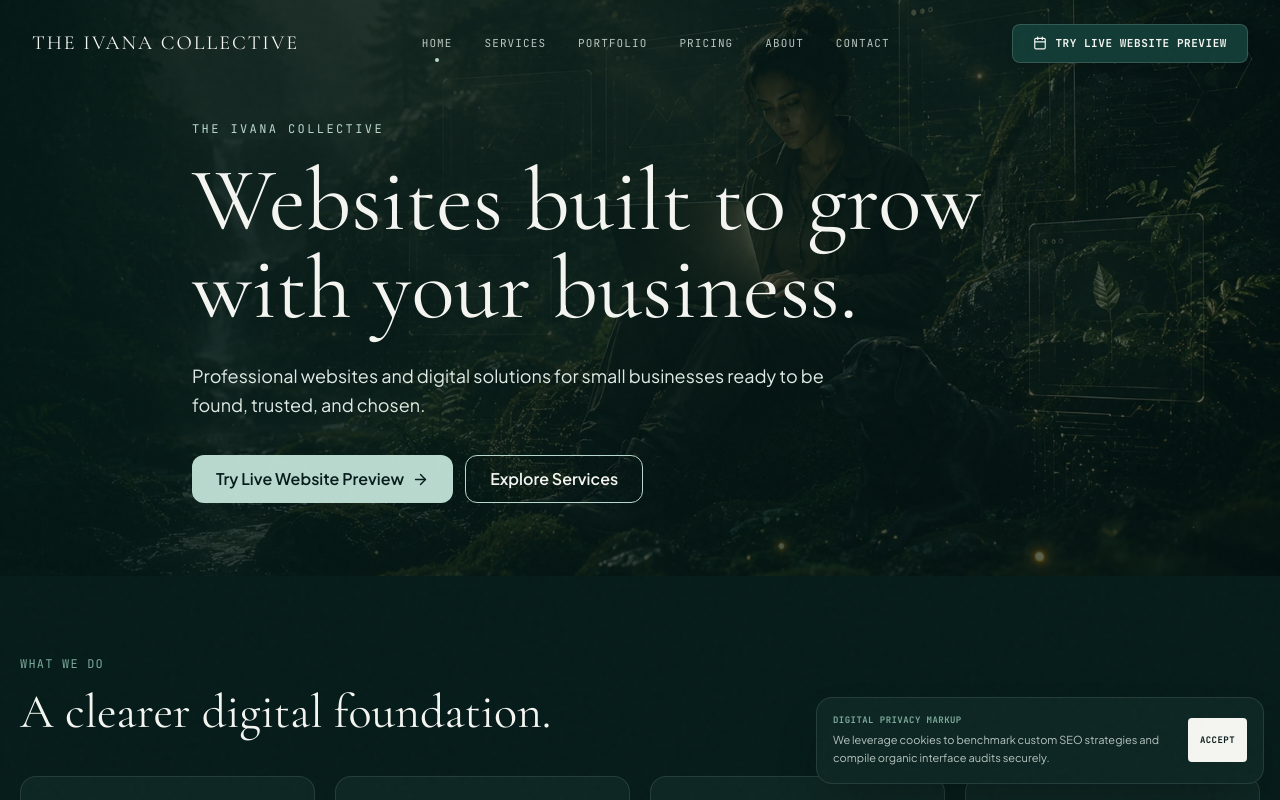
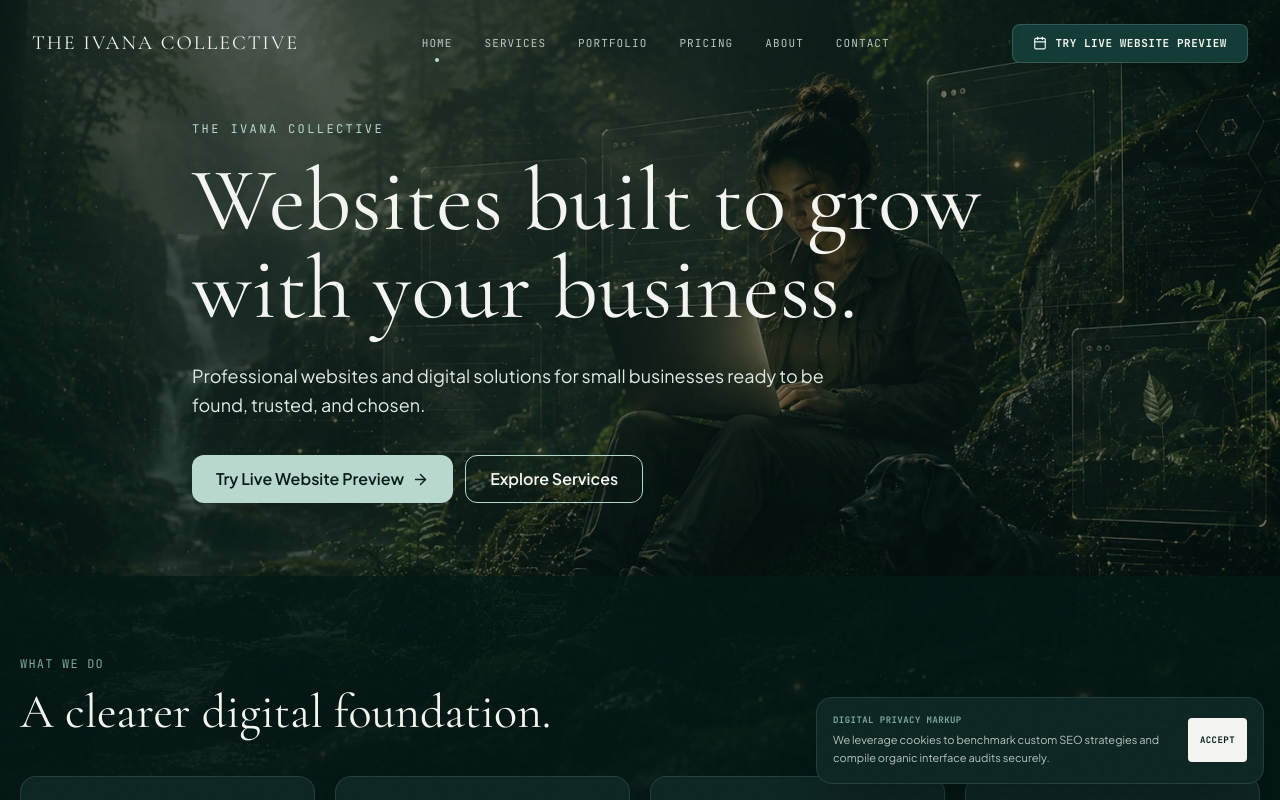
Before and after one commit to ivapbj/The-Ivana-Collective-Website, a React (Vite) app: page / in a window 1280 px wide. Shown: the top 800 px of the page. Built offline with nearby package versions, Linux system fonts and the light colour scheme.

Commit message:
Restore fixed forest backdrop on homepage

```diff
--- a/src/pages/ConciseHome.tsx
+++ b/src/pages/ConciseHome.tsx
@@ -2,6 +2,7 @@ import React from "react";
 import { ArrowRight, BarChart3, Globe2, Search, Wrench } from "lucide-react";
 import SeoMeta from "../components/SeoMeta";
 import { Link } from "../context/NavigationContext";
+import "./Home.css";
 
 const services = [
   [Globe2, "Website Design & Development", "Professional, responsive websites built around the way your customers decide."],
@@ -11,10 +12,11 @@ const services = [
 ];
 
 export default function ConciseHome({ onScheduleCall }: { onScheduleCall: () => void }) {
-  return <>
+  return <div className="home-page">
+    <div className="home-forest" aria-hidden="true" />
+    <div className="home-shade" aria-hidden="true" />
     <SeoMeta title="Web Design, SEO & Digital Support" description="The Ivana Collective builds professional websites, SEO foundations and digital support for small businesses in Western Massachusetts and beyond." canonicalPath="/" />
     <section id="hero" className="relative min-h-[72vh] flex items-center px-5 pt-28 pb-16 overflow-hidden">
-      <div className="absolute inset-0 bg-[linear-gradient(120deg,rgba(4,25,22,.94),rgba(4,25,22,.6)),url('/images/home-forest-ivana.webp')] bg-cover bg-center" aria-hidden="true" />
       <div className="relative max-w-4xl mx-auto w-full">
         <p className="font-mono text-xs tracking-[.2em] uppercase text-[#B9D8CE]">The Ivana Collective</p>
         <h1 className="mt-5 font-serif text-[clamp(3rem,7vw,6rem)] leading-[.98]">Websites built to grow with your business.</h1>
@@ -37,5 +39,5 @@ export default function ConciseHome({ onScheduleCall }: { onScheduleCall: () =>
     <section className="px-5 py-20 bg-[#0D2623]"><div className="max-w-5xl mx-auto"><p className="font-mono text-xs tracking-widest text-[#7CA99B]">HOW IT WORKS</p><h2 className="font-serif text-4xl sm:text-5xl mt-4">A straightforward path from idea to launch.</h2><ol className="grid md:grid-cols-3 gap-7 mt-10">{[["01","Tell us about your business."],["02","Design and preview your website."],["03","Work with us to bring it to life."]].map(([n,text])=><li key={n} className="border-t border-[#B9D8CE]/40 pt-5"><span className="font-mono text-[#B9D8CE]">{n}</span><p className="font-serif text-2xl mt-5">{text}</p></li>)}</ol></div></section>
 
     <section className="px-5 py-24 text-center bg-[#061C1A]"><p className="font-mono text-xs tracking-widest text-[#7CA99B]">READY WHEN YOU ARE</p><h2 className="font-serif text-4xl sm:text-6xl mt-5">Ready to see your business online?</h2><div className="flex flex-col sm:flex-row justify-center gap-3 mt-9"><Link href="/website-generator" className="min-h-12 px-6 inline-flex justify-center items-center rounded-xl bg-[#B9D8CE] text-[#061C1A] font-semibold">Try Your Free Website Preview</Link><button onClick={onScheduleCall} className="min-h-12 px-6 rounded-xl border border-[#B9D8CE] font-semibold">Schedule a Consultation</button></div></section>
-  </>;
+  </div>;
 }
```
